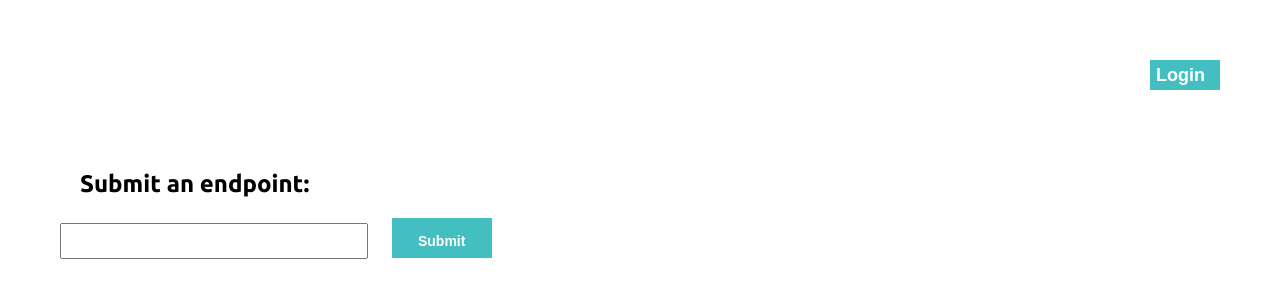
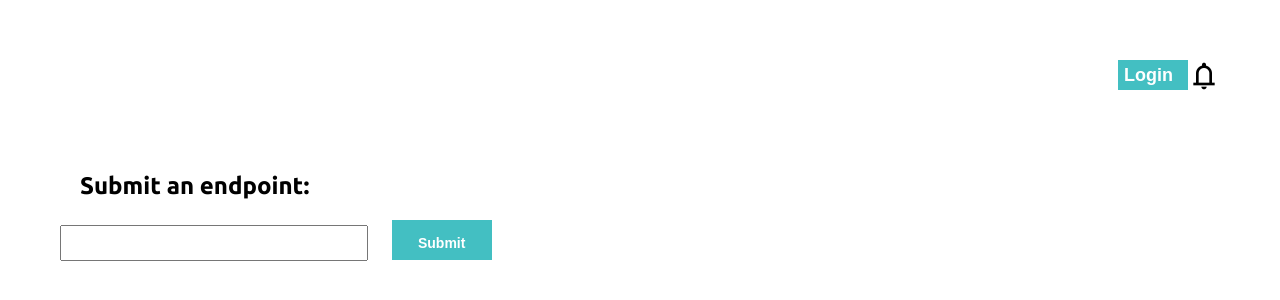
Before and after one commit to VeressIris/ITec2024, a plain HTML site: page frontend/html/endpoints.html in a window 1280 px wide. Drawn offline with nearby package versions, Linux system fonts and the light colour scheme; no server answers.

Commit message:
notification icon

```diff
--- a/frontend/css/style.css
+++ b/frontend/css/style.css
@@ -156,20 +156,20 @@ button:hover {
 }
 
 /*Submit endpoint*/
-#submit-endpoint p{
+#submit-endpoint p {
   color: white;
   font-weight: 600;
   text-align: left;
   font-size: 14px;
   text-align: center;
 }
-#endpoint-text{
+#endpoint-text {
   height: 30px;
   width: 300px;
 }
 
 /* SUBMIT ENDPOINT */
-#submit-endpoint{
+#submit-endpoint {
   border: none;
   height: 40px;
   width: 100px;
@@ -178,6 +178,12 @@ button:hover {
   margin-left: 20px;
   margin-right: 20px;
 }
-#submit-endpoint:hover{
+#submit-endpoint:hover {
   background-color: #32927c;
 }
+
+.material-symbols-outlined {
+  font-variation-settings: "FILL" 0, "wght" 400, "GRAD" 0, "opsz" 24;
+  color: black;
+  font-size: 32px;
+}
--- a/frontend/html/endpoints.html
+++ b/frontend/html/endpoints.html
@@ -9,15 +9,18 @@
       href="https://fonts.googleapis.com/css2?family=Oswald:wght@200..700&family=Ubuntu:wght@300;400;500;700&display=swap"
       rel="stylesheet"
     />
+    <link
+      rel="stylesheet"
+      href="https://fonts.googleapis.com/css2?family=Material+Symbols+Outlined:opsz,wght,FILL,GRAD@20..48,100..700,0..1,-50..200"
+    />
     <title>App View</title>
     <link rel="stylesheet" type="text/css" href="../css/style.css" />
     <link rel="stylesheet" type="text/css" href="../css/3x3grid.css" />
   </head>
   <body>
-    <div
-      style="display: flex; flex-direction: column; align-items: last baseline"
-    >
+    <div style="display: flex; flex-direction: row; justify-content: flex-end">
       <button id="login-and-logout">Log in</button>
+      <span class="material-symbols-outlined"> notifications </span>
     </div>
     <h1 class="bigheading" id="app-name">App name</h1>
     <div class="container" id="endpoints_box">
```
Also changed, not shown: frontend/html/index.html (+6 -3 lines).
